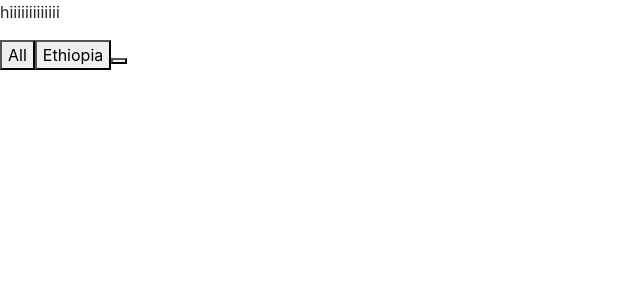
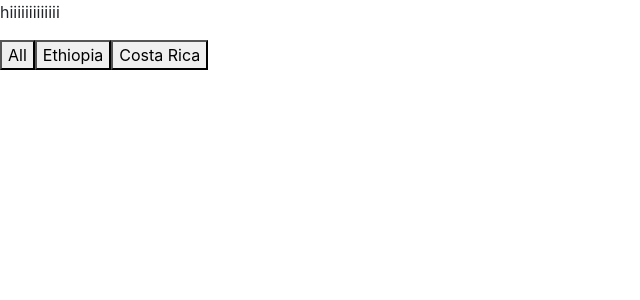
Before and after one commit to MdTauseef27/ApplicationForm, a React (Create React App) app: page / in a window 1280 px wide. Shown: the top 300 px of the page, without its empty margins (0-640 px from the left). Built offline with nearby package versions, Linux system fonts and the light colour scheme.

Commit message:
created button

```diff
--- a/src/Components/FilterEx.jsx
+++ b/src/Components/FilterEx.jsx
@@ -74,7 +74,9 @@ export const FilterEx = () => {
       <button value="Ethiopia" onClick={handleClick}>
         Ethiopia
       </button>
-      <button value="Costa Rica " onClick={handleClick}></button>
+      <button value="Costa Rica " onClick={handleClick}>
+        Costa Rica
+      </button>
       {/*<button value="Costa Rica" onClick={handleClick}>
         Costa Rica
       </button>
```
